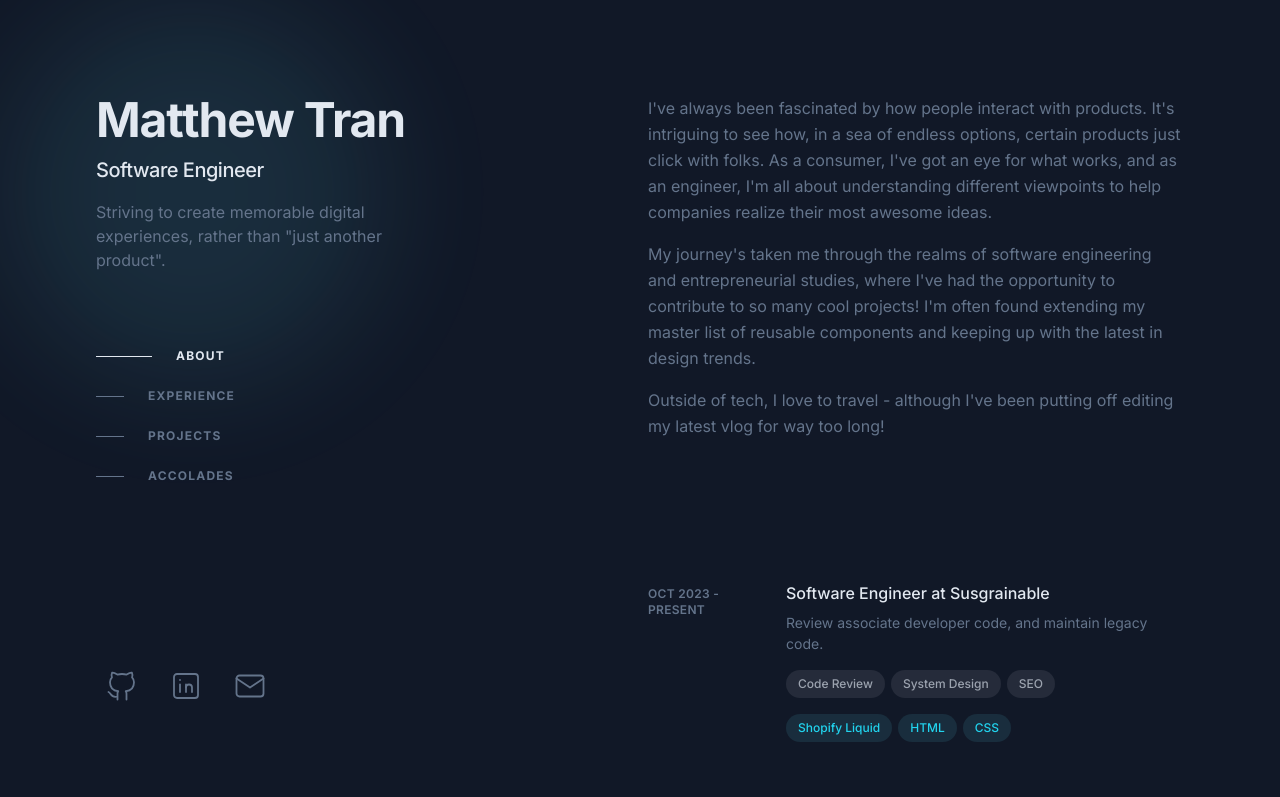
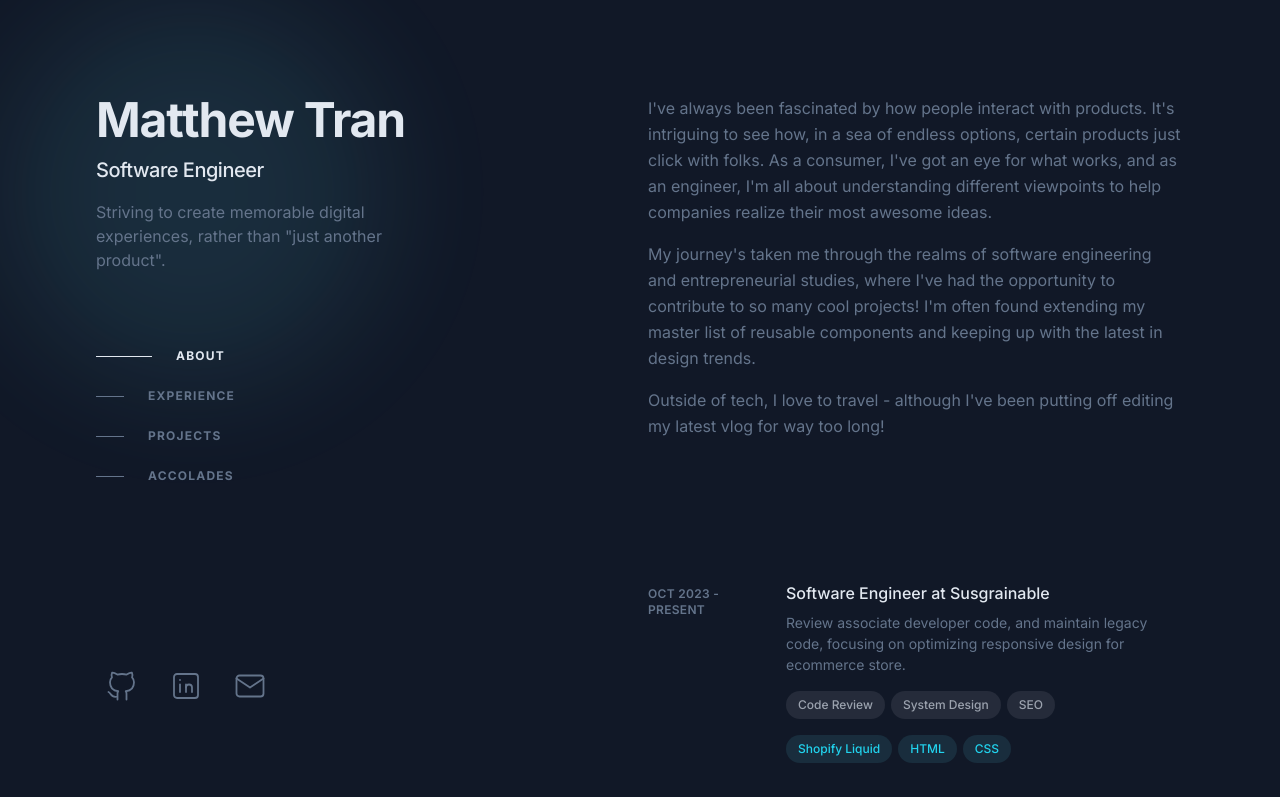
Before and after one commit to tran28/portfolio, a React (Create React App) app: page / in a window 1280 px wide. Shown: the top 797 px of the page. Built offline with nearby package versions, Linux system fonts and the light colour scheme.

Commit message:
Update experiences.js

```diff
--- a/src/content/experiences.js
+++ b/src/content/experiences.js
@@ -4,7 +4,7 @@ export const experiences = [
         titles: ["Software Engineer"],
         company: "Susgrainable",
         href: "https://susgrainable.com/",
-        description: "Review associate developer code, and maintain legacy code.",
+        description: "Review associate developer code, and maintain legacy code, focusing on optimizing responsive design for ecommerce store.",
         skills: ["Code Review", "System Design", "SEO"],
         technologies: ["Shopify Liquid", "HTML", "CSS"],
     },
```
